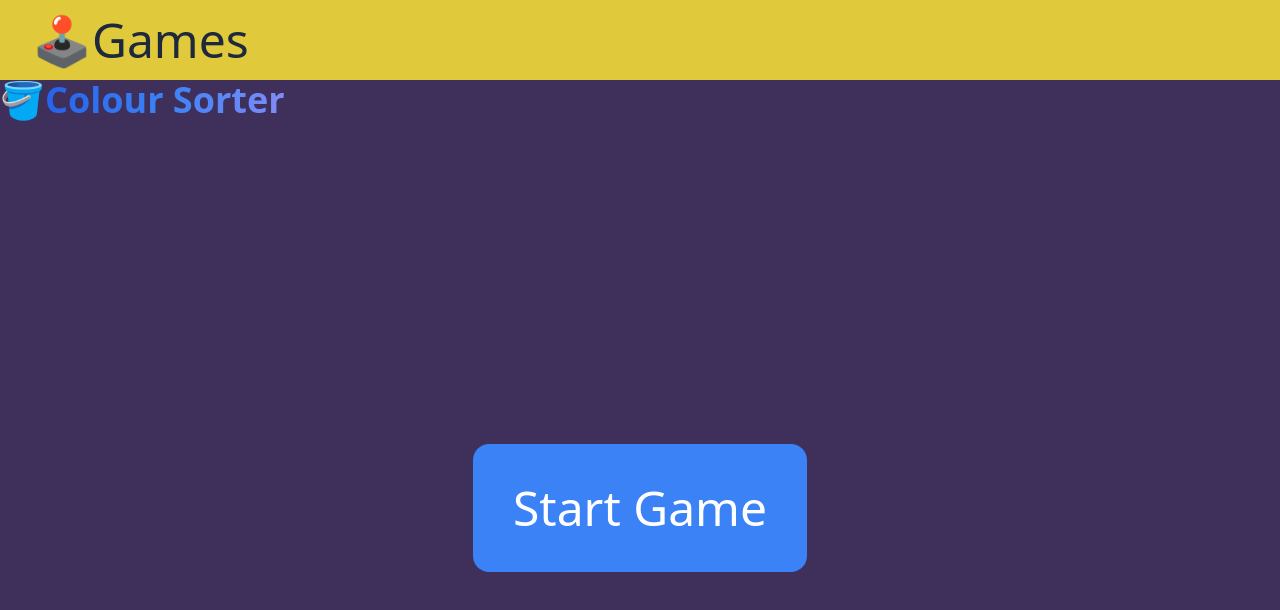
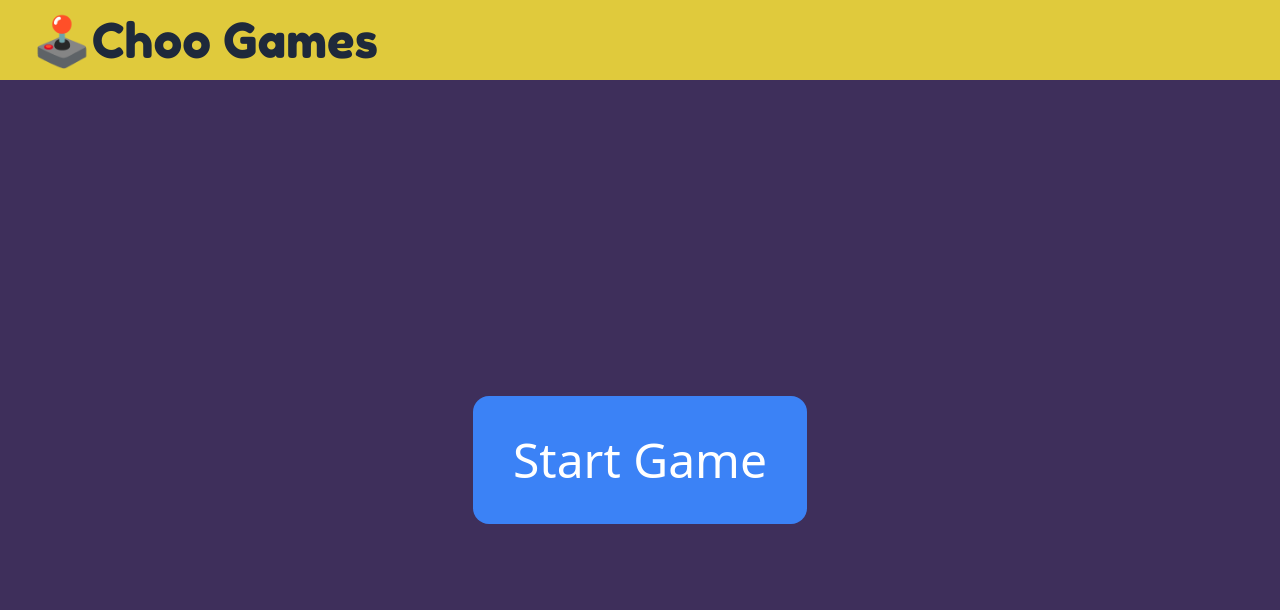
Before and after one commit to jonnochoo/colour-game, a Nuxt app: page /sorter in a window 1280 px wide. Shown: the top 610 px of the page. Built offline with nearby package versions, Linux system fonts and the light colour scheme.

Commit message:
feat: its goodnow

```diff
--- a/components/GameLink.vue
+++ b/components/GameLink.vue
@@ -1,6 +1,6 @@
 <template>
     <NuxtLink
-        class="bg-gray-200 p-2 pl-4 text-slate-800 border-l-8 border-[#136F63]"
+        class="bg-gray-200 hover:bg-[#E0CA3C] hover:text-white hover:border-l-0 p-2 pl-4 text-slate-800 border-l-8 border-[#136F63]"
         :to="props.path"
     >
         {{ props.name }}
--- a/layouts/default.vue
+++ b/layouts/default.vue
@@ -1,9 +1,11 @@
 <template>
     <div>
         <header class="p-4 pl-8 text-slate-800 bg-[#E0CA3C] text-5xl">
-            🕹️Games
+            <NuxtLink to="/">🕹️Choo Games</NuxtLink>
         </header>
-        <slot />
+        <section class="container mx-auto">
+            <slot />
+        </section>
     </div>
 </template>
 
@@ -11,4 +13,7 @@
 body {
     background-color: #3e2f5b;
 }
+header {
+    font-family: 'Fredoka One', monospace;
+}
 </style>
--- a/pages/index.vue
+++ b/pages/index.vue
@@ -4,17 +4,17 @@
             <GameLink name="Colour Sorter" path="/sorter" />
             <GameLink name="Word Scrambler" path="/word" />
         </div>
+        <div class="flex items-center justify-center">
+            <img
+                src="https://media0.giphy.com/media/v1.Y2lkPTc5MGI3NjExb2tqNGFnNXFjOTlybGxqcno2dTJrZnllaXAxamU2ZWRmNzlzY3IyNyZlcD12MV9pbnRlcm5hbF9naWZfYnlfaWQmY3Q9cw/lDcLbZlvmboCvMunkc/giphy.webp"
+                alt=""
+            />
+        </div>
     </section>
 </template>
 <script setup lang="ts"></script>
 
-<style>
-body {
-    background-color: #3e2f5b;
-}
-header {
-    font-family: 'Fredoka One', monospace;
-}
+<style scoped>
 .menu {
     font-family: 'Fira Code', monospace;
     font-weight: 100;
--- a/pages/sorter.vue
+++ b/pages/sorter.vue
@@ -1,11 +1,5 @@
 <template>
     <header class="flex">
-        <h1 class="flex-grow text-4xl font-extrabold mb-2">
-            🪣<span
-                class="bg-gradient-to-r from-blue-600 via-blue-500 to-indigo-400 inline-block text-transparent bg-clip-text"
-                >Colour Sorter</span
-            >
-        </h1>
         <div v-if="data.game !== null" class="p-2 mb-2 text-center">
             <button
                 class="rounded-lg text-white p-2 bg-blue-500 hover:bg-blue-500"
--- a/pages/word.vue
+++ b/pages/word.vue
@@ -1,7 +1,4 @@
 <template>
-    <nav class="bg-[#FA7070] border-[#A1C398] p-6">
-        <h2 class="text-5xl font-thin text-white">🧩Unscramble The Word</h2>
-    </nav>
     <div class="pt-12">
         <div
             class="container mx-auto rounded-3xl bg-[#C6EBC5] p-4 drop-shadow-sm sh"
@@ -135,7 +132,7 @@ function randomizeWord(word) {
 }
 </script>
 
-<style>
+<style scoped>
 @import url('https://fonts.googleapis.com/css?family=Freeman');
 body {
     background-color: #fefded;
```
